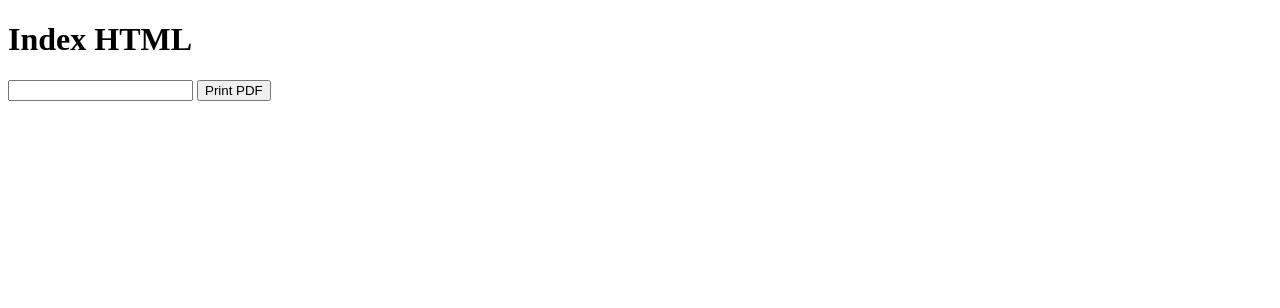
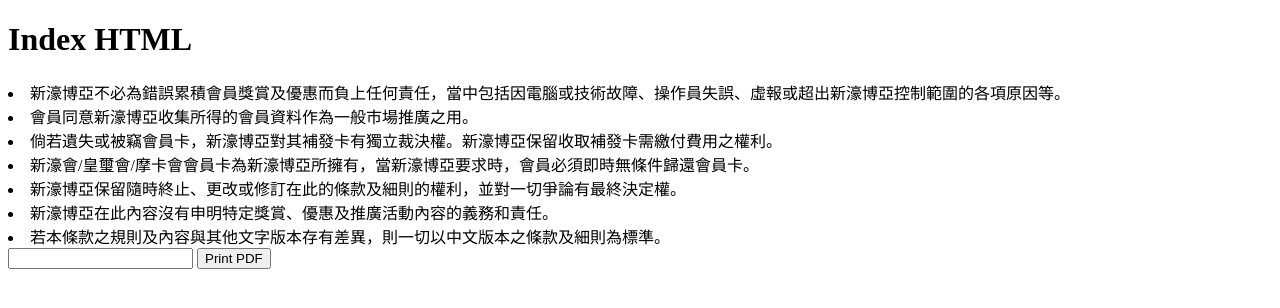
Before and after one commit to bala3nadh-UI/Node-Express-Print-PDF-with-Phantom, a website: page views/index.html in a window 1280 px wide. Drawn offline with nearby package versions, Linux system fonts and the light colour scheme.

Commit message:
Print HTML Chinese characters
Print HTML Chinese characters

```diff
--- a/views/index.html
+++ b/views/index.html
@@ -6,7 +6,16 @@
     </head>
     <body>
         <h1>Index HTML</h1>
-        <input id="enteredData" type="text">
+        <div id="toPrint">
+            <li>新濠博亞不必為錯誤累積會員獎賞及優惠而負上任何責任，當中包括因電腦或技術故障、操作員失誤、虛報或超出新濠博亞控制範圍的各項原因等。</li>
+            <li>會員同意新濠博亞收集所得的會員資料作為一般市場推廣之用。</li>
+            <li>倘若遺失或被竊會員卡，新濠博亞對其補發卡有獨立裁決權。新濠博亞保留收取補發卡需繳付費用之權利。</li>
+            <li>新濠會/皇璽會/摩卡會會員卡為新濠博亞所擁有，當新濠博亞要求時，會員必須即時無條件歸還會員卡。</li>
+            <li>新濠博亞保留隨時終止、更改或修訂在此的條款及細則的權利，並對一切爭論有最終決定權。</li>
+            <li>新濠博亞在此內容沒有申明特定獎賞、優惠及推廣活動內容的義務和責任。</li>
+            <li>若本條款之規則及內容與其他文字版本存有差異，則一切以中文版本之條款及細則為標準。</li>
+        </div>
+        <input id="toPrint2" type="text">
         <button id="button1" onclick="clicked()">Print PDF</button>
         <p id="p1"></p>
         <p id="dataPara"></p>
@@ -20,7 +29,7 @@
             // Call our ajax endpoint on the server
             function clicked() {
                 var data = {};
-					data.message = $('#enteredData').val();
+					data.message = $('#toPrint').html();
                     console.log(data.message);
                 $.ajax({
                     url: '/api/printPdf',
```
